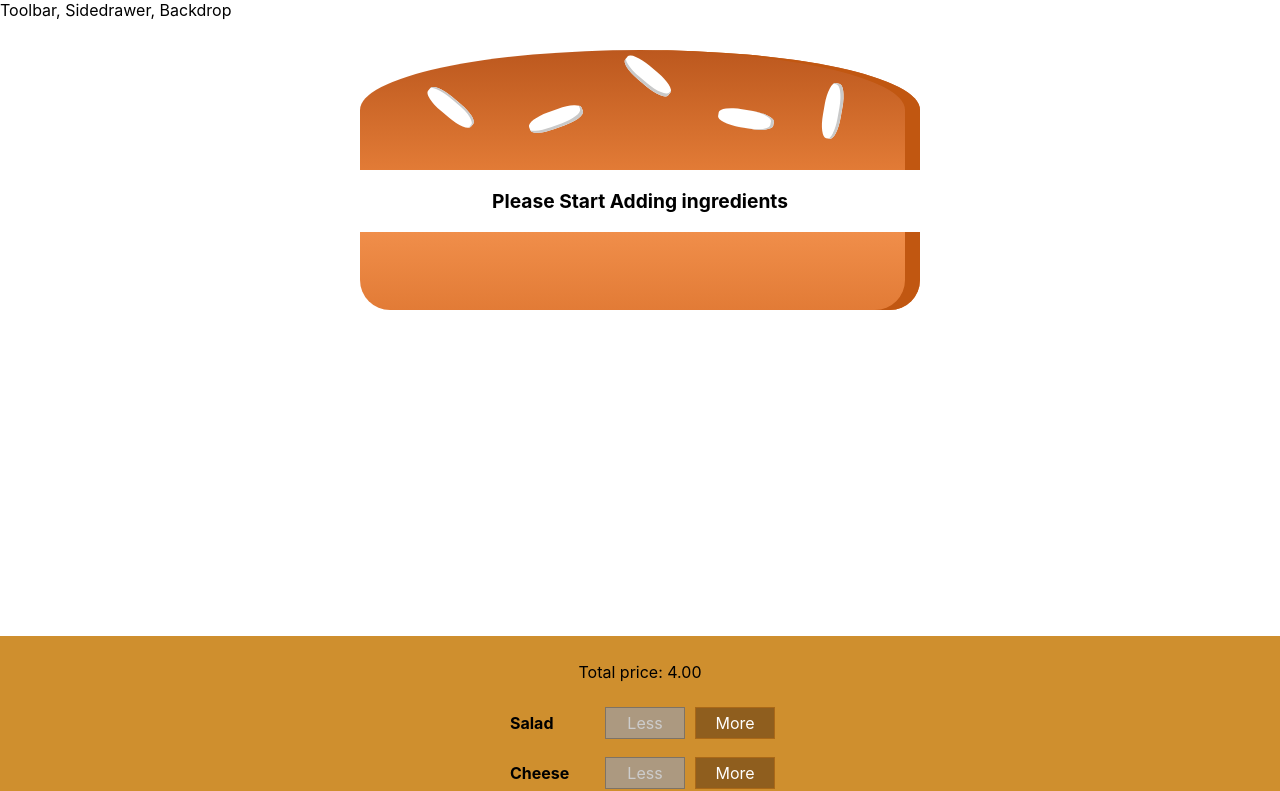
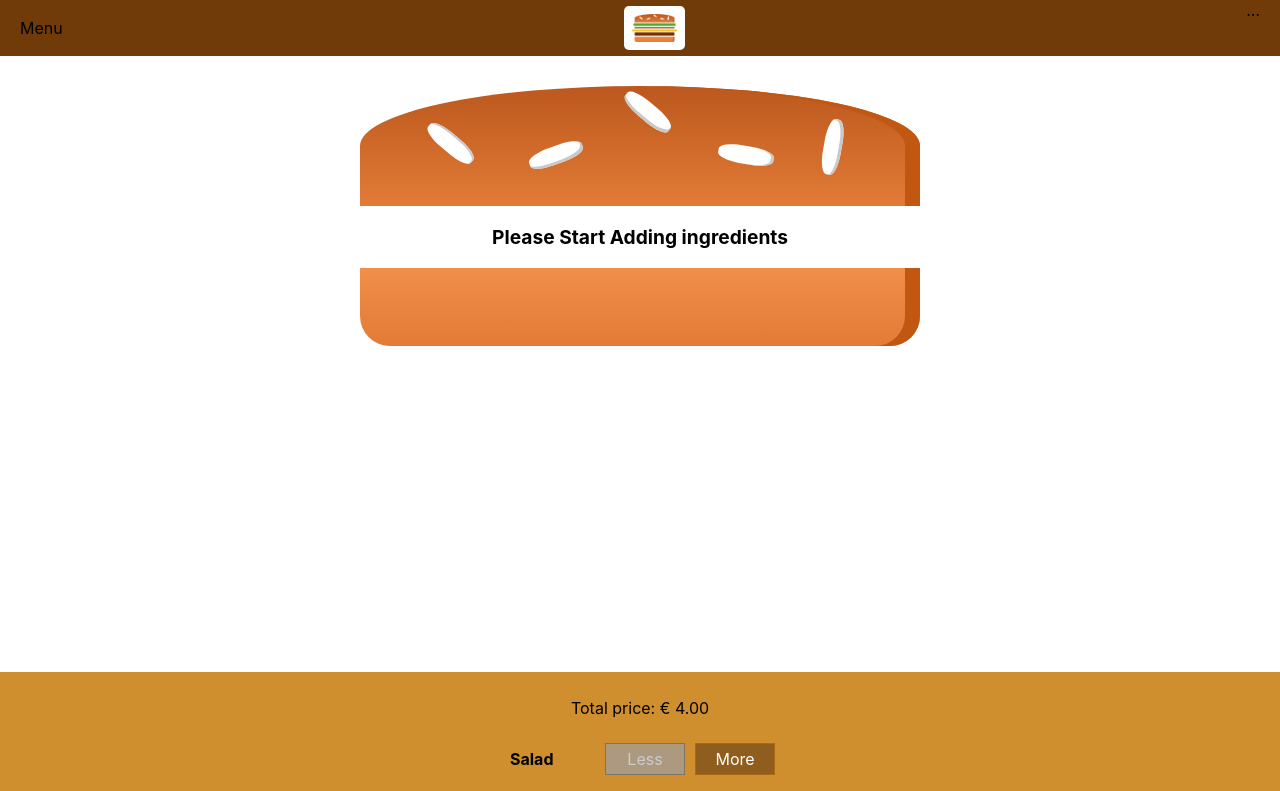
Before and after one commit to eduardtsatourov/burger, a React (Create React App) app: page / in a window 1280 px wide. Shown: the top 791 px of the page. Built offline with nearby package versions, Linux system fonts and the light colour scheme.

Commit message:
added Toolbar with Logo component

```diff
--- a/src/components/Burger/BuildControls/BuildControls.js
+++ b/src/components/Burger/BuildControls/BuildControls.js
@@ -12,7 +12,7 @@
 const BuildControls = (props) => {
   return (
     <div className={classes.BuildControls}>
-      <p>Total price: {props.price.toFixed(2)}</p>
+      <p>Total price: € {props.price.toFixed(2)}</p>
       {controls.map((control) => {
         return <BuildControl
           label={control.label}
--- a/src/components/Burger/OrderSummary/OrderSummary.js
+++ b/src/components/Burger/OrderSummary/OrderSummary.js
@@ -16,14 +16,16 @@
       <ul>
         {output}
       </ul>
+      <p>Total price is: € {props.price.toFixed(2)}</p>
       <p>Continue to checkout?</p>
       <Button
         btnType="Danger"
-        clicked={props.cancel}
-      >CANCEL</Button>
+        clicked={props.cancel}>
+          CANCEL</Button>
       <Button
         btnType="Success"
-        clicked={props.accept}>CONTINUE</Button>
+        clicked={props.accept}>
+          CONTINUE</Button>
     </Aux>
   )
 }
--- a/src/components/Layout/Layout.js
+++ b/src/components/Layout/Layout.js
@@ -1,13 +1,12 @@
 import React from 'react';
 import Aux from '../../hoc/AuxHoc';
+import Toolbar from '../../components/Navigation/Toolbar/Toolbar';
 import classes from './Layout.module.css';
 
  let layout = (props) => {
   return (
     <Aux>
-      <div>
-        Toolbar, Sidedrawer, Backdrop
-      </div>
+      <Toolbar />
       <main className={classes.Content}>
         {props.children}
       </main>
--- a/src/components/Layout/Layout.module.css
+++ b/src/components/Layout/Layout.module.css
@@ -1,3 +1,3 @@
 .Content {
-  margin-top: 16px;
+  margin-top: calc(16px + 56px);
 }
--- /dev/null
+++ b/src/components/Logo/Logo.js
@@ -0,0 +1,13 @@
+import React from 'react';
+import burgerLogo from '../../assets/burger-logo.png';
+import classes from './Logo.module.css';
+
+const logo = () => {
+  return (
+    <div className={classes.Logo} alt="logo">
+      <img src={burgerLogo}/>
+    </div>
+  )
+}
+
+export default logo;
--- /dev/null
+++ b/src/components/Logo/Logo.module.css
@@ -0,0 +1,11 @@
+.Logo {
+  background-color: white;
+  padding: 8px;
+  height: 80%;
+  box-sizing: border-box;
+  border-radius: 5px;
+}
+
+.Logo img {
+  height: 100%;
+}
--- /dev/null
+++ b/src/components/Navigation/Toolbar/Toolbar.js
@@ -0,0 +1,17 @@
+import React from 'react';
+import classes from './Toolbar.module.css';
+import Logo from '../../Logo/Logo';
+
+const toolbar = (props) => {
+  return (
+    <header className={classes.Toolbar}>
+      <div>Menu</div>
+      <Logo />
+      <nav>
+        ...
+      </nav>
+    </header>
+  )
+}
+
+export default toolbar;
--- /dev/null
+++ b/src/components/Navigation/Toolbar/Toolbar.module.css
@@ -0,0 +1,18 @@
+.Toolbar {
+  height: 56px;
+  width: 100%;
+  position: fixed;
+  top: 0;
+  left: 0;
+  background-color: #703B09;
+  display: flex;
+  justify-content: space-between;
+  align-items: center;
+  padding: 0 20px;
+  box-sizing: border-box;
+  z-index: 90;
+}
+
+.Toolbar nav {
+  height: 100%;
+}
--- a/src/containers/BurgerBuilder/BurgerBuilder.js
+++ b/src/containers/BurgerBuilder/BurgerBuilder.js
@@ -85,7 +85,8 @@
           <OrderSummary
             ingredients={this.state.ingredients}
             cancel={this.purchaseCancelHandler}
-            accept={this.purchaseContinue}/>
+            accept={this.purchaseContinue}
+            price={this.state.totalPrice}/>
         </Modal>
         <Burger ingredients={this.state.ingredients} />
         <BuildControls
```
Also changed, not shown: src/assets/burger-logo.png (added).
